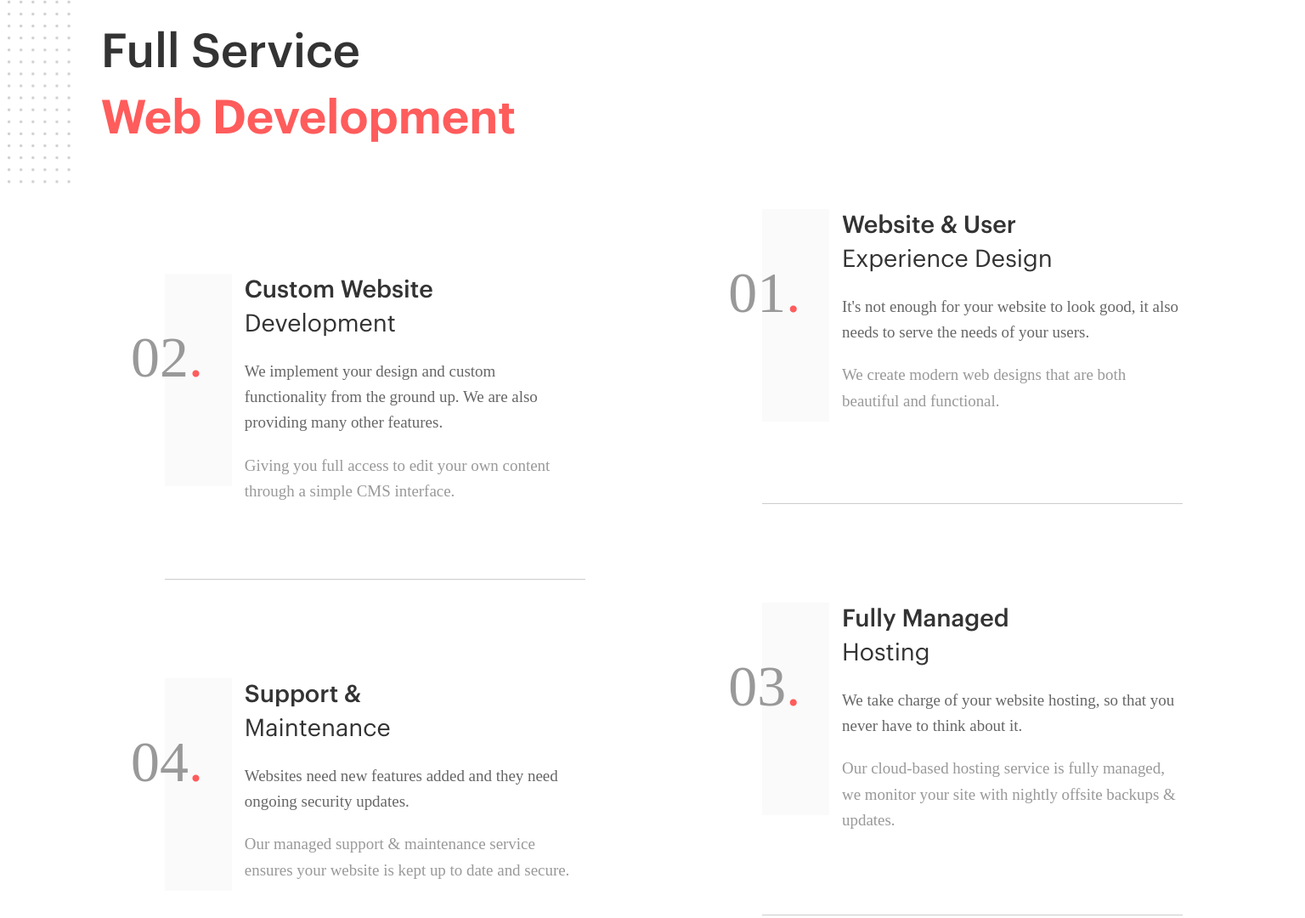
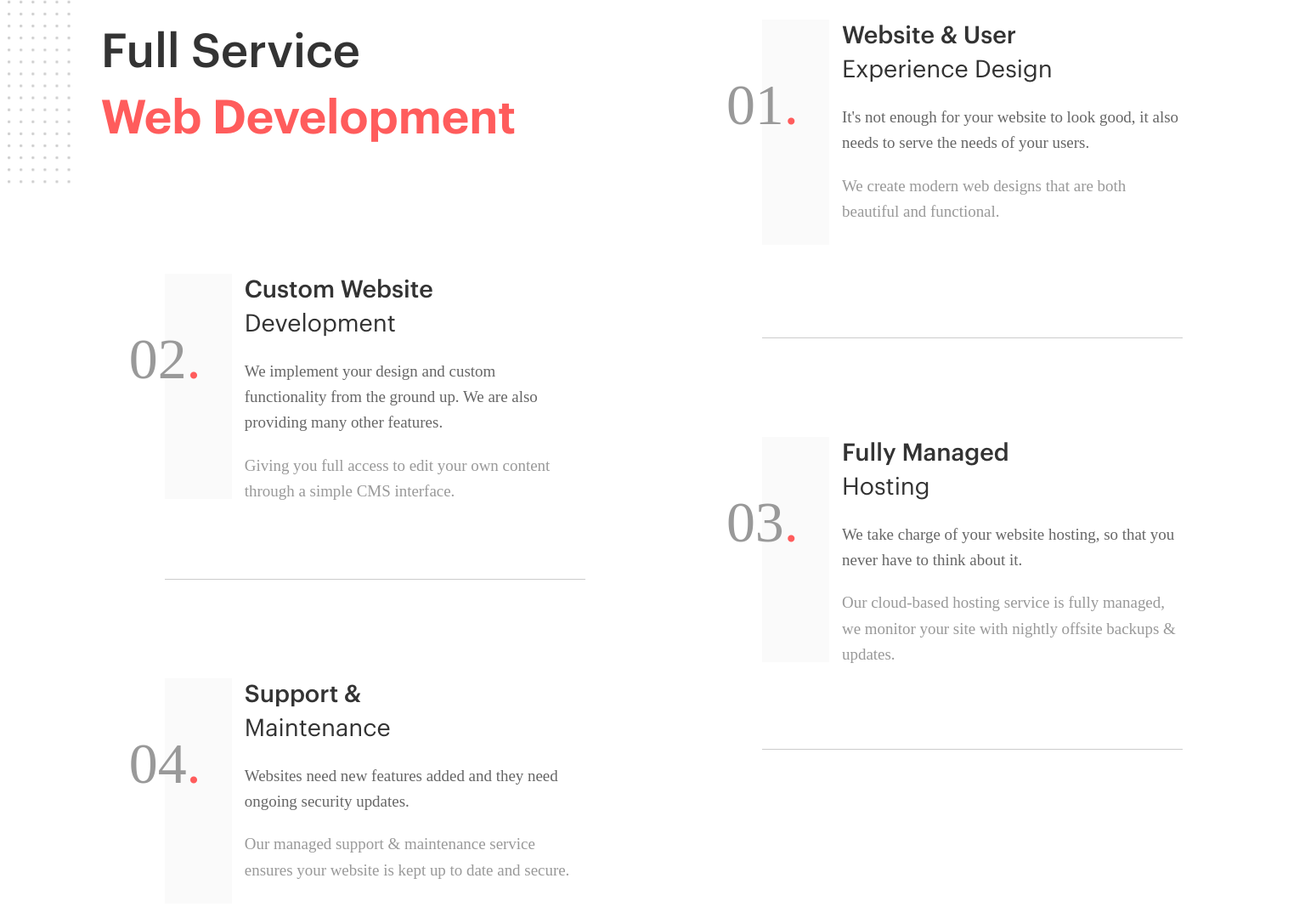
Before and after one commit to deepaprabhu/assembler, a plain HTML site: page index.html in a window 1536 px wide. Shown: the part 2267-3347 px from the top of the page at 85% size. Drawn offline with nearby package versions, Linux system fonts and the light colour scheme; a web font is replaced by a local one.

Commit message:
css changes

```diff
--- a/css/responsive.css
+++ b/css/responsive.css
@@ -101,6 +101,9 @@ and (max-width : 414px) {
 .contact-section2 {
     padding: 114px 0 0;
     }
+    .num {
+    left: -30%;
+}
 
 }
 @media only screen
@@ -431,6 +434,9 @@ and (min-device-width : 768px) {
 .grey {
     min-height: 180px;
 }
+.num {
+    left: -30%;
+}
  }
  @media screen and (min-width: 650px)  {
     body{
@@ -515,7 +521,7 @@ section{
     margin-top: -155px;
 }
 .num {
-    left: -50%;
+    left: -57%;
 }
 .grey {
     min-height: 210px;
@@ -526,6 +532,17 @@ section{
 .section5-a {
     padding-bottom: 8%;
     }
+      .web-h1 {
+    width: 41%;
+}
+.web03 {
+    margin-top: -350px;
+}
+    }
+    @media screen and (min-width: 1000px)  {
+        .web01, .web04{
+    padding-right: 10%;
+}
     }
    @media screen and (max-width: 1100px)  {
       .navbar-brand.brand{
@@ -558,10 +575,10 @@ section{
 .section_bg {
     top: -8%;
 }
-.web-h1 {
+/*.web-h1 {
     width: 100%;
 }
-
+*/
 .imgs {
     width: 100%;
 }
@@ -580,12 +597,20 @@ section{
 .grey {
     min-height: 185px;
 }
-
+.num {
+    left: -34%;
+}
+.web01, .web04 {
+    padding-right: 0%;
+}
      }
     @media screen and (min-width: 1366px) {
         .container{
             width:86.5%;
         }
+        .web01, .web04 {
+    padding-right: 0;
+}
         body,nav,footer{
             font-size: 24px;
         }
@@ -681,6 +706,9 @@ section{
 .section_bg3 {
     top: -10%;
 }
+.num {
+    left: -38%;
+}
 }
      @media screen and (min-width: 1400px) {
         body,nav,footer{
@@ -716,6 +744,9 @@ section{
 .grey {
     min-height: 250px;
 }
+.num {
+    left: -53%;
+}
 .section7-det {
     background: rgba(0, 0, 0, 0) url("../img/dots.png") no-repeat scroll -11% 35% / 15% auto;
  }
@@ -742,6 +773,9 @@ section{
         body,nav,footer{
             font-size: 30px;
         }
+        .grey {
+    min-height: 265px;
+}
 
 .nav li img {
     width: 21px;
@@ -837,10 +871,10 @@ section{
     padding: 142px;
 }
 .grey {
-    min-height: 350px;
+    min-height: 340px;
 }
 .num {
-    left: -50%;
+    left: -55%;
      }
      .section_bg3 {
     top: -82px;
--- a/css/style.css
+++ b/css/style.css
@@ -223,7 +223,7 @@ section a{
 .web {
     margin-left: 0;
     padding-top: 38px;
-    width: 41%;
+    width: 43%;
     display: inline-block;
 }
 .web-h1{
```
